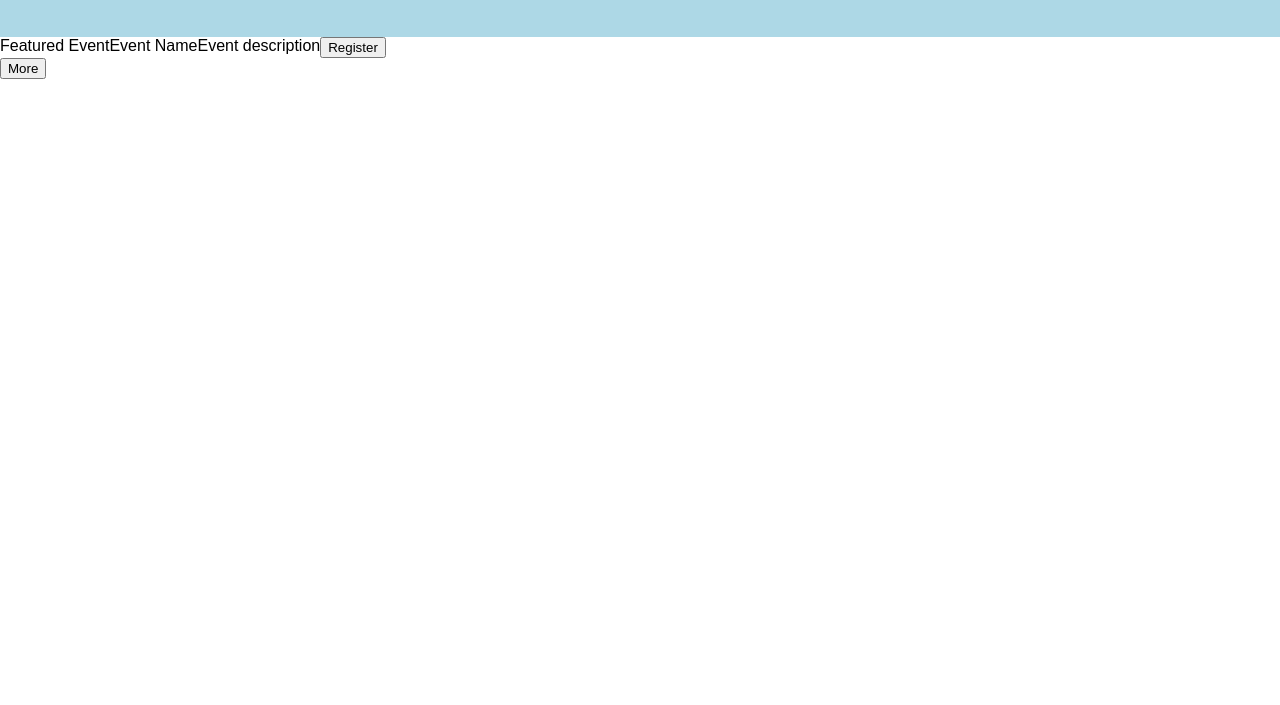
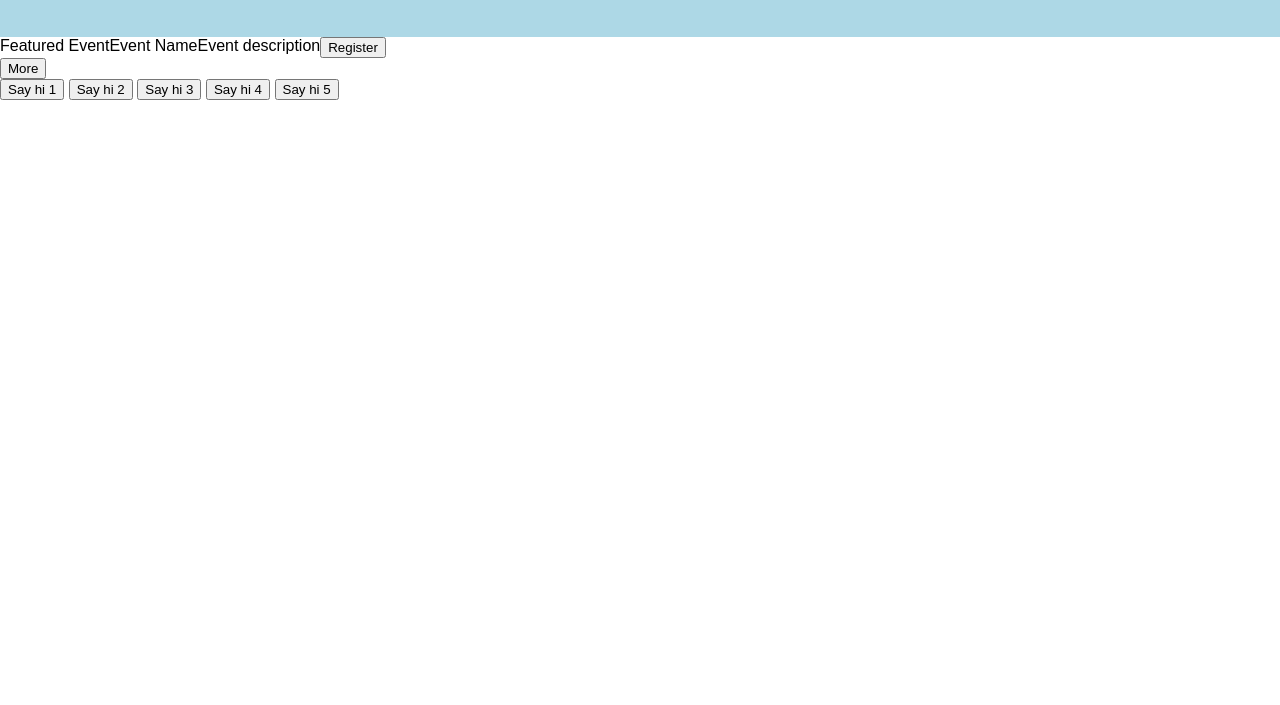
Before and after one commit to BlakeDodgen/javascript-hackathon, a website: page src/index.html in a window 1280 px wide. Shown: the part 95-800 px from the top of the page. Drawn offline with nearby package versions, Linux system fonts and the light colour scheme; files that its build step writes are made by us from their sources.

Commit message:
button test

```diff
--- a/src/index.html
+++ b/src/index.html
@@ -54,6 +54,12 @@
 	</div>
 
 
+    <button class="button">Say hi 1</button>
+    <button class="button">Say hi 2</button>
+    <button class="button">Say hi 3</button>
+    <button class="button">Say hi 4</button>
+    <button class="button">Say hi 5</button>
+
 
 </body>
 
```
Also changed, not shown: src/js/buttons.js (+5 -5 lines).
